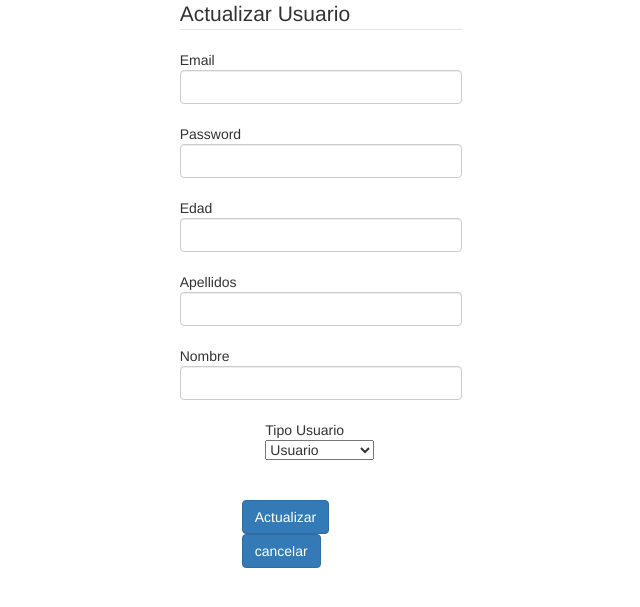
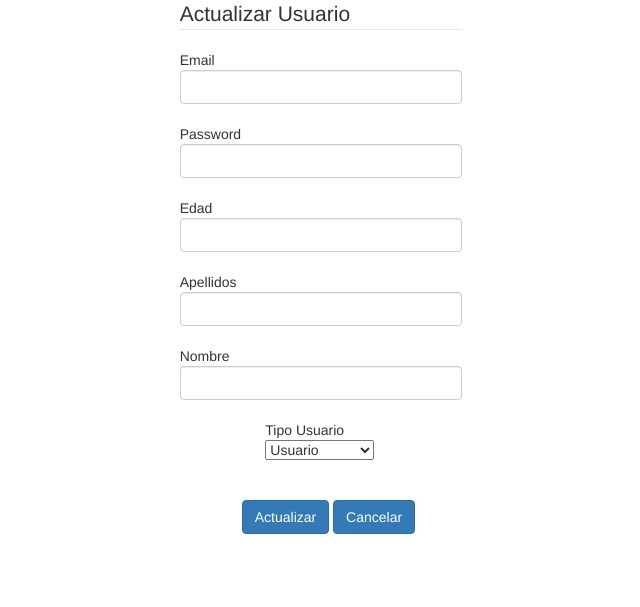
Before and after one commit to fcojavierlopez/Lopez_Leon_FcoJavier_PROYECTO_IAW, a PHP site: page /proyecto_WEB/administrador/actualizar_usuario.php?id=1 in a window 1280 px wide. Shown: the part 21-628 px from the top of the page, without its empty margins (267-907 px from the left). Run offline with PHP 8.4, Linux system fonts and the light colour scheme; the visitor is signed in with stand-in values (Sample User, id 1); data that the repository does not hold is empty.

Commit message:
Add files via upload

```diff
--- a/administrador/actualizar_usuario.php
+++ b/administrador/actualizar_usuario.php
@@ -54,14 +54,13 @@
 
         ?>
 
-        <div class='col-md-offset-2 col-md-8'>
+        <div class='col-md-offset-2 col-md-10'>
         <input class='btn btn-primary' type='submit' value='Actualizar' name='send'>
-        <a class="btn btn-primary" href="editar_usuario.php" role="button">cancelar</a>
-
+        <a class="btn btn-primary" href="editar_usuario.php" role="button">Cancelar</a>
         </div>
 
-        </div>
-        </from>
+
+      </form>
         <?php
       } else {
 
@@ -97,6 +96,7 @@
       unset($connection);
       ?>
 
+      </div>
 
     <script src="../js/jquery.js"></script>
     <script src="../js/bootstrap.min.js"></script>
--- a/administrador/crear_usuario.php
+++ b/administrador/crear_usuario.php
@@ -73,7 +73,8 @@
               $result = $connection->query($query);
 
               if ($result) {
-                echo "Nuevo Usuario Creado";
+                echo "<br>";
+                echo "<h3 class='text-center'>Nuevo Usuario Creado</h3>";
                 echo '<br>';
                 echo '<META HTTP-EQUIV="Refresh" CONTENT="2; URL=editar_usuario.php">';
               }
```
Also changed, not shown: administrador/borrar_usuario.php (+14 -7 lines).
